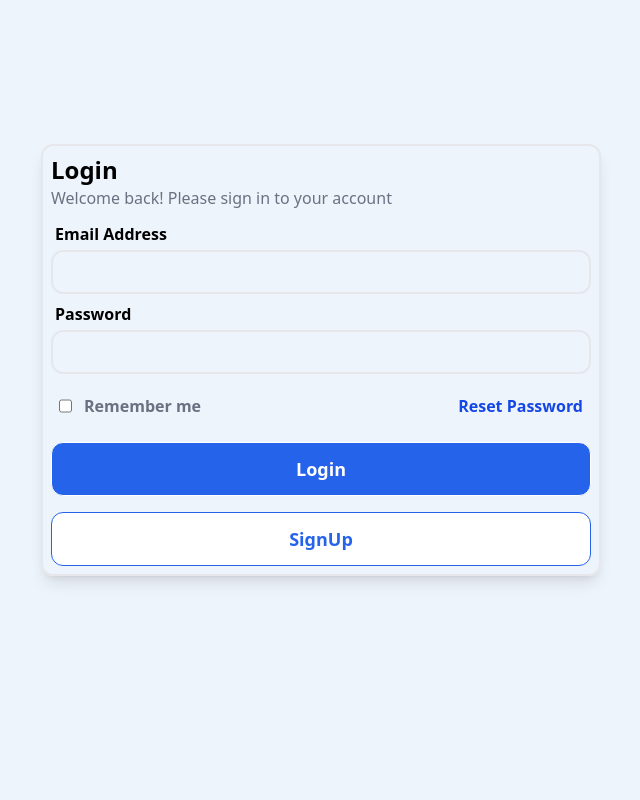
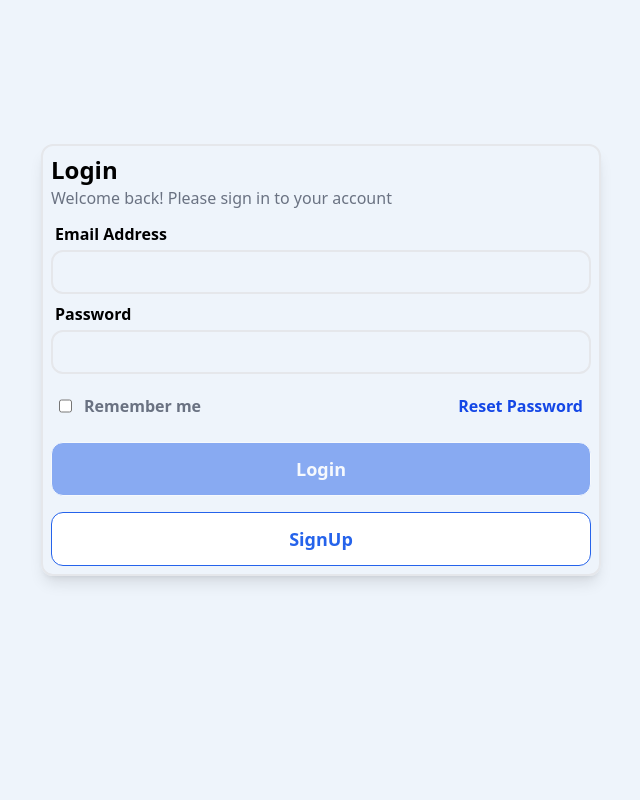
Before and after one commit to moshaosama/Hotel_Reservations, a React (Vite) app in the folder zendo_fe/: page /login in a window 1280 px wide. Shown: the top 800 px of the page, without its empty margins (319-959 px from the left). Built offline with nearby package versions, Linux system fonts and the light colour scheme.

Commit message:
modify: enhanced Button component behavior and styling

```diff
--- a/zendo_fe/src/Components/Button.tsx
+++ b/zendo_fe/src/Components/Button.tsx
@@ -1,23 +1,20 @@
 import { cn } from "../libs/cn";
 
-const Button = ({
-  color,
-  bGround,
-  Title,
-  isDisable = false,
-}: {
+interface ButtonProps {
   color: string;
   bGround: string;
   Title: string;
-  isDisable?: boolean;
-}) => {
+  disabled?: boolean;
+}
+
+const Button = ({ color, bGround, Title, disabled }: ButtonProps) => {
   return (
-    <>
     <button
-        disabled={isDisable}
       className={cn(
-          "block py-3 rounded-xl  text-lg mt-4 font-semibold hover:bg-black hover:text-white",
-          isDisable ? "cursor-not-allowed" : "cursor-pointer"
+        "block py-3 rounded-xl text-lg mt-4 font-semibold transition-all duration-300",
+        disabled
+          ? "hover:bg-black hover:text-white cursor-pointer"
+          : "cursor-not-allowed opacity-50"
       )}
       style={{
         color: color,
@@ -27,7 +24,6 @@ const Button = ({
     >
       {Title}
     </button>
-    </>
   );
 };
 
```
Lines whose indentation alone changed are shown as unchanged.
